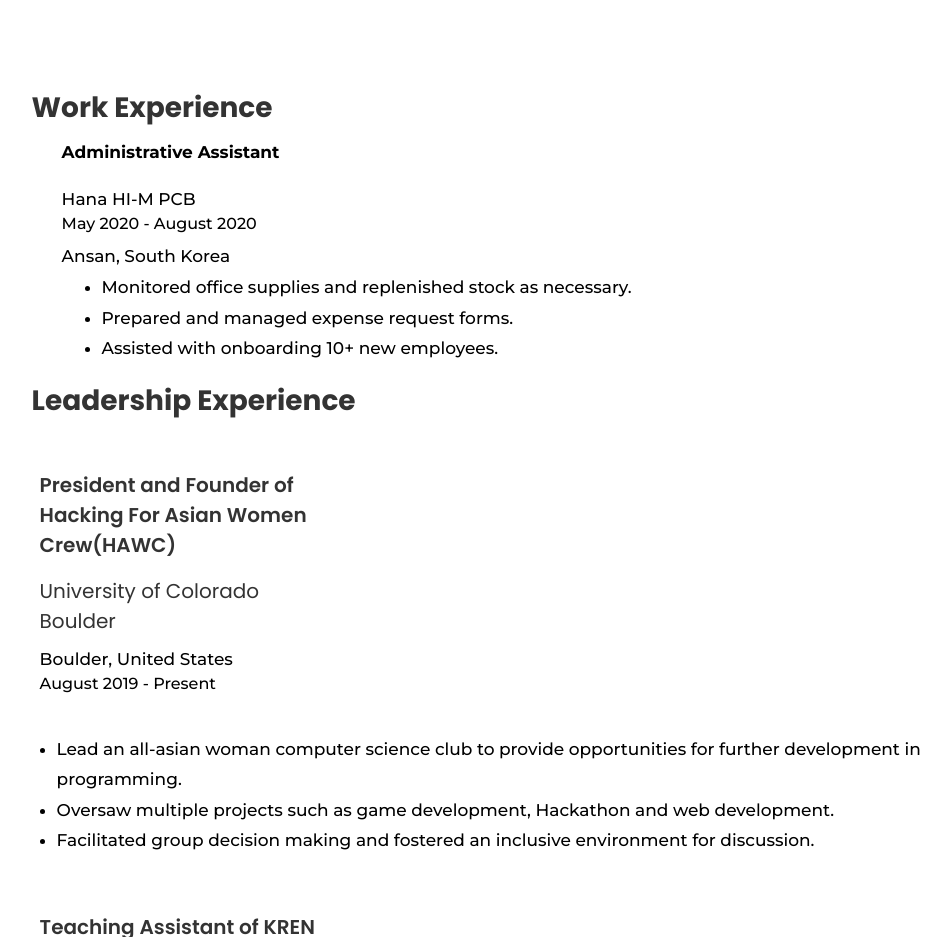
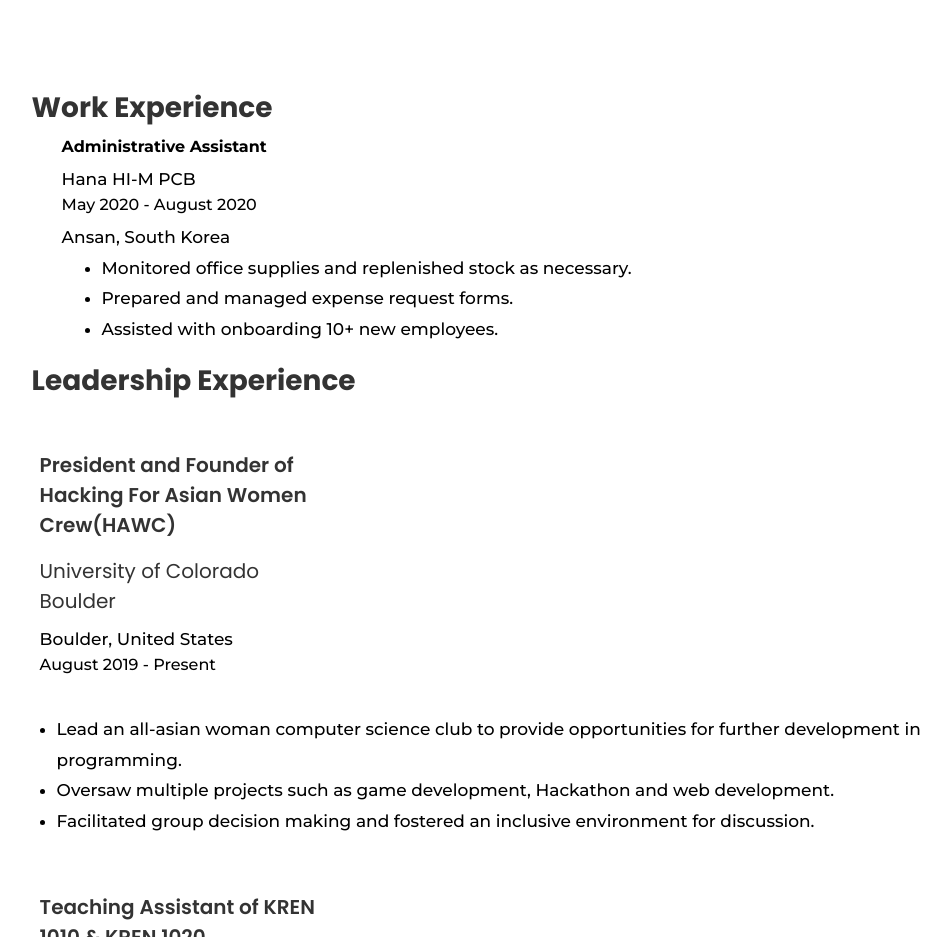
Before and after one commit to yugo9081/yugo9081.github.io, a plain HTML site: page portfolio.html in a window 1280 px wide. Shown: the part 2240-3177 px from the top of the page, without its empty margins (280-1231 px from the left). Drawn offline with Linux system fonts and the light colour scheme; some packages are replaced by stand-ins of ours; no server answers; files whose address does not match are found by name; a web font is replaced by a local one.

Commit message:
Update portfolio.html

```diff
--- a/portfolio.html
+++ b/portfolio.html
@@ -233,7 +233,7 @@
       <div class="col">
         <div class="col">
           <!-- <div class="media block-6 services py-4 d-block"> -->
-            <p><strong>Administrative Assistant </strong></p><span>Hana HI-M PCB</span>
+            <h6><strong>Administrative Assistant </strong></h6><span>Hana HI-M PCB</span>
             <h6>May 2020 - August 2020</h6> <span>Ansan, South Korea</span>
               </div>
         <div class="col-8">
```
